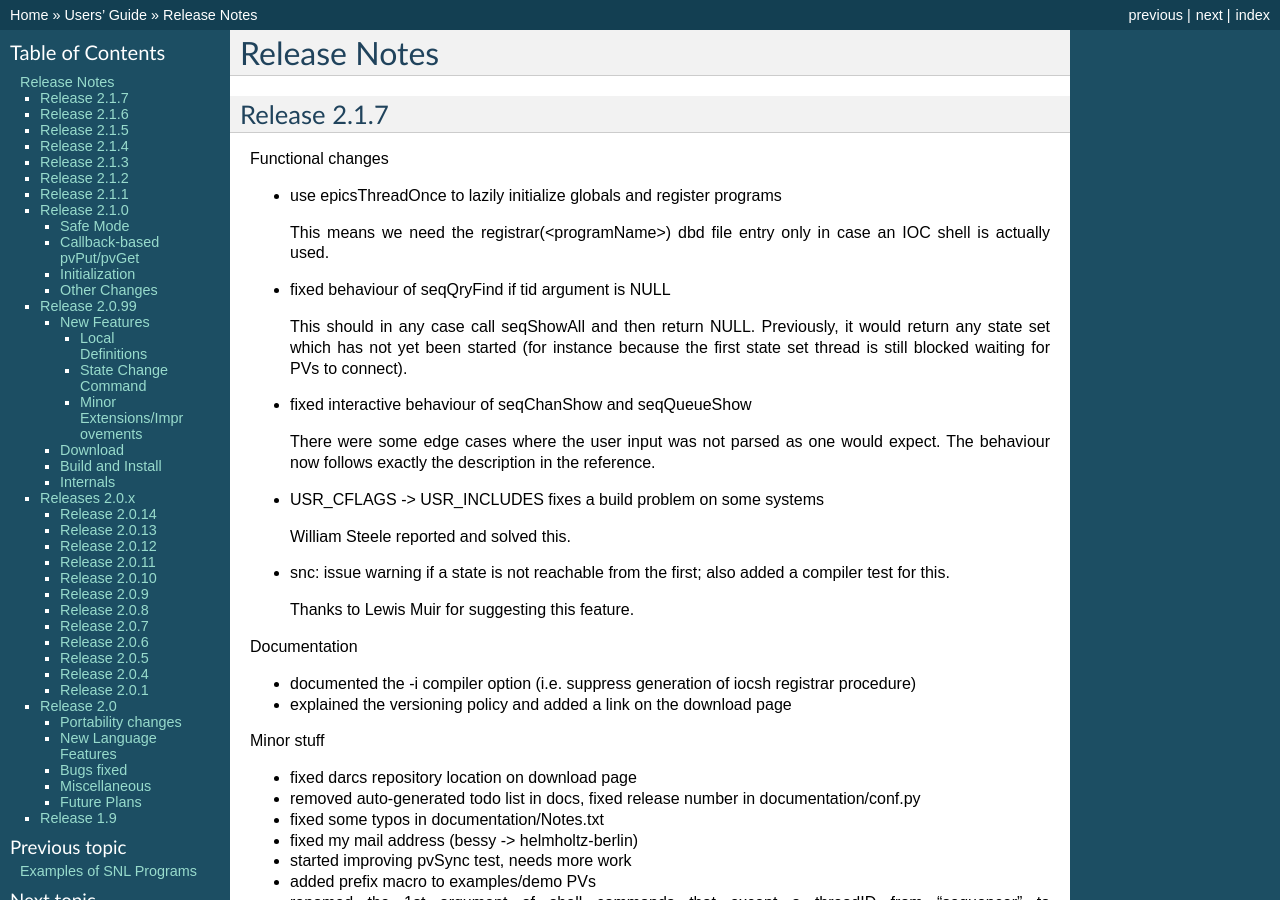
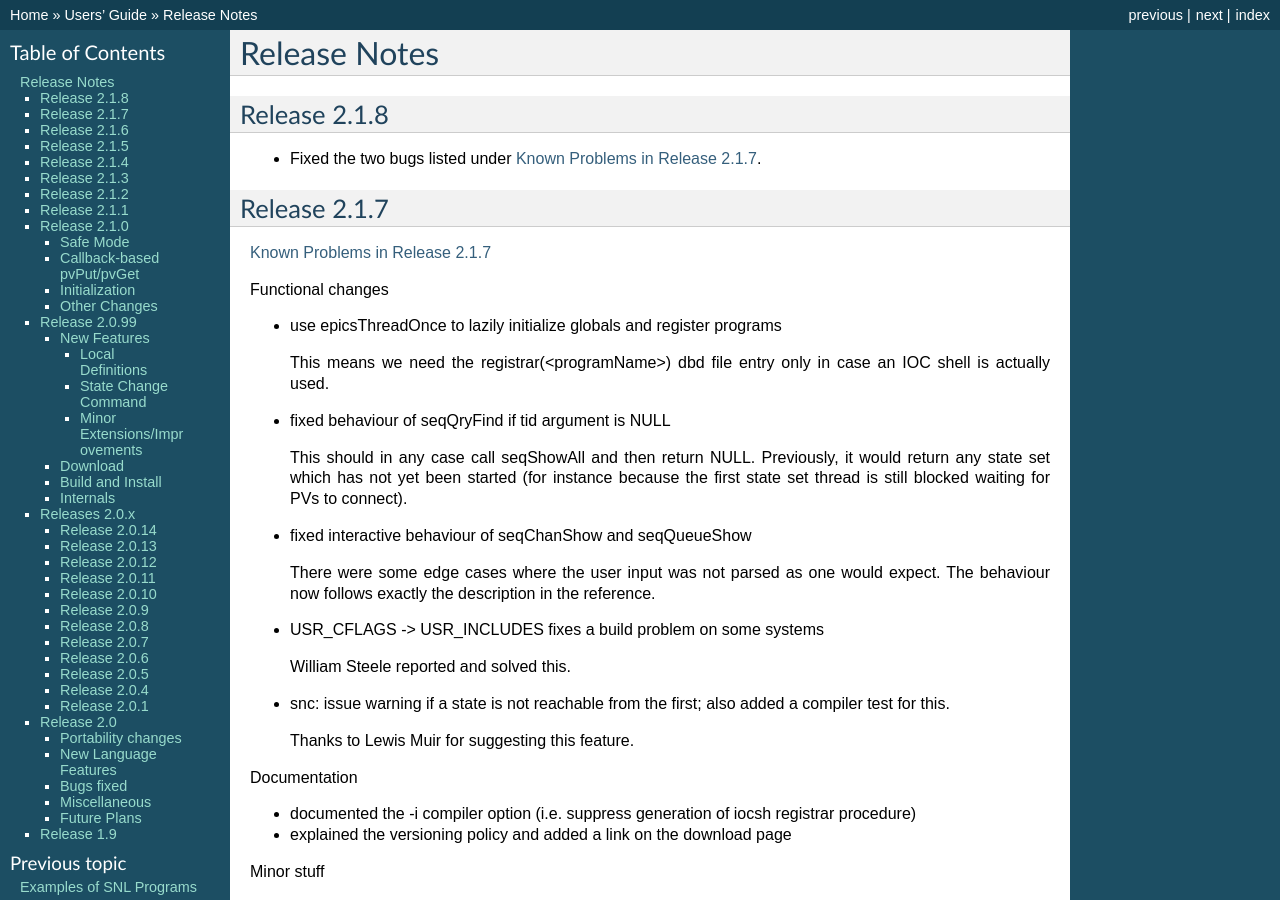
Before and after one commit to jeonghanlee/sequencer-2-2, a Sphinx documentation site: the page built from documentation/Notes.txt, in a window 1280 px wide and 900 px high. Built offline with Sphinx 7.4.7, drawn with Linux system fonts in a browser that asks for light colours.

Commit message:
added release notes for 2.1.8

```diff
--- a/documentation/KnownProblems.txt
+++ b/documentation/KnownProblems.txt
@@ -16,8 +16,6 @@ Known Problems in Release 2.1.7
 
     ss x { state y_z { ... } }
     ss x_y { state z { ... } }
-
-  This has been fixed in the latest snapshot.
 
 .. _Known_Problems_2.1.6:
 
--- a/documentation/Notes.txt
+++ b/documentation/Notes.txt
@@ -1,10 +1,19 @@
 Release Notes
 =============
+
+.. _Release_Notes_2.1.8:
+
+Release 2.1.8
+-------------
+
+* Fixed the two bugs listed under :ref:`Known_Problems_2.1.7`.
 
 .. _Release_Notes_2.1.7:
 
 Release 2.1.7
 -------------
+
+:ref:`Known_Problems_2.1.7`
 
 Functional changes
 
```
